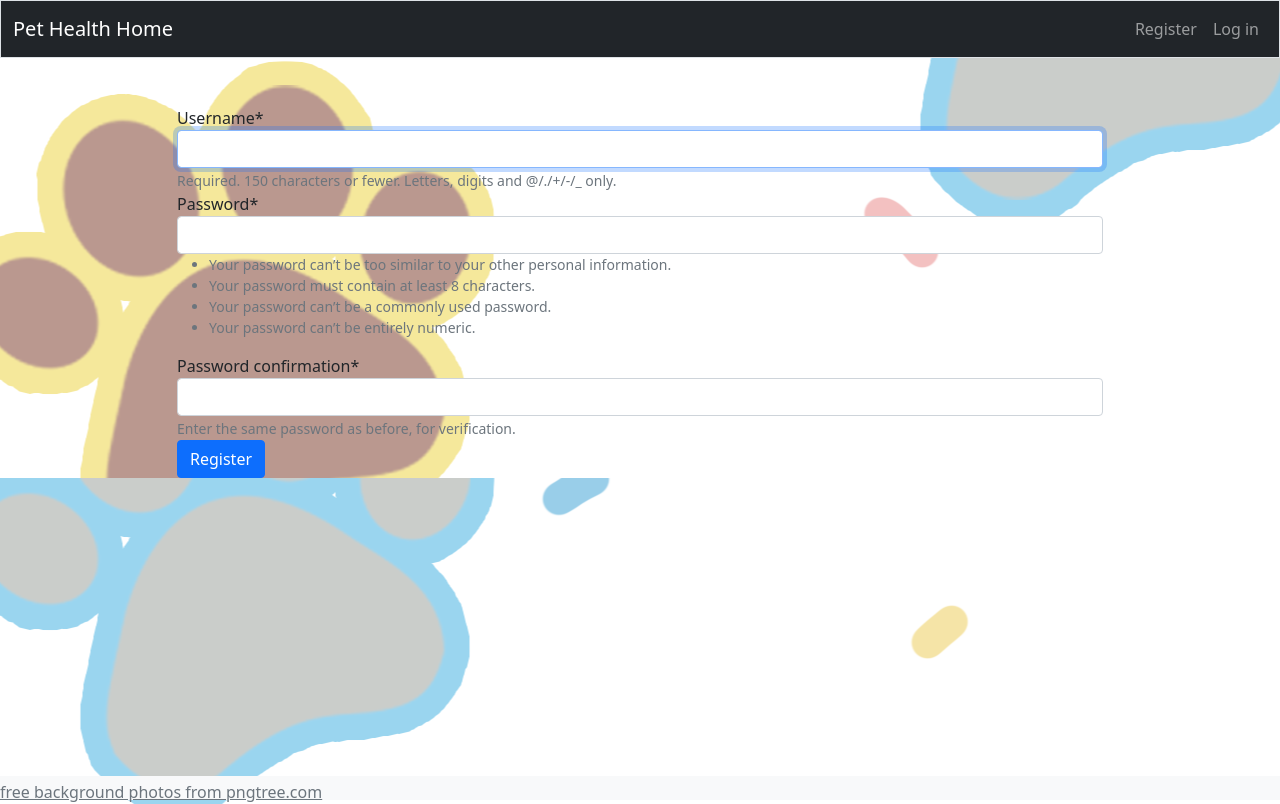
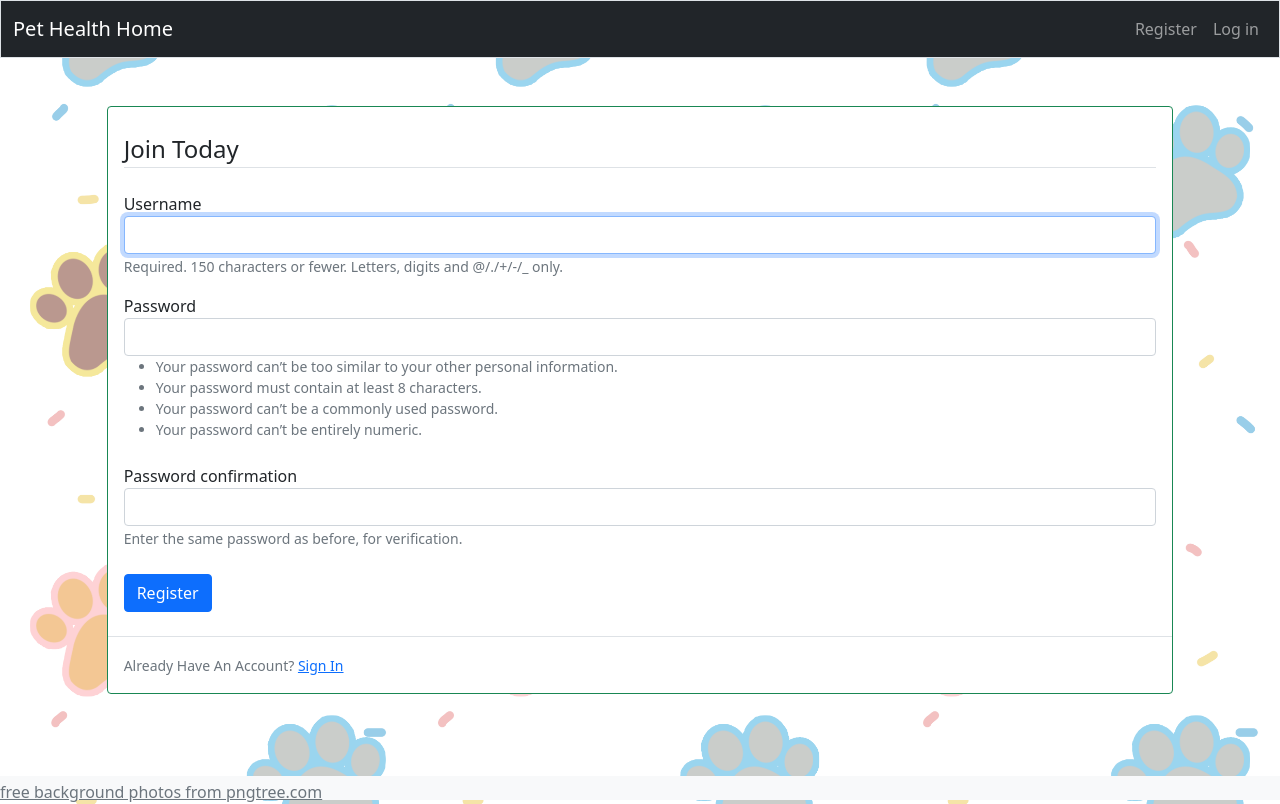
Before and after one commit to amyjprogrammer/pet_health_tracker, a Django app: page /users/register/ in a window 1280 px wide. Run offline with Django 3.2, Linux system fonts and the light colour scheme; some libraries are stand-ins or nearby versions.

Commit message:
New style for logged out and register

```diff
--- a/pet_health_tracker/templates/pet_health_tracker/base.html
+++ b/pet_health_tracker/templates/pet_health_tracker/base.html
@@ -20,23 +20,17 @@
 
 
 
-    <div class="container">
-      <div class="row">
-
+    <div class="page-container">
+      <div class="content-wrap">
         <div class="col-md-10 m-auto">
         {% block content %} {% endblock content %}
         </div>
       </div>
 
+      <footer id="footer" class="footer mt-auto py-1 bg-light">
+          <a class= "text-muted" href='https://pngtree.com/free-backgrounds'>free background photos from pngtree.com</a>
+      </footer>
     </div>
-    <footer id="footer" class="footer mt-auto py-1 bg-light">
-
-
-
-        <a class= "text-muted" href='https://pngtree.com/free-backgrounds'>free background photos from pngtree.com</a>
-
-    </footer>
-
 
 
     <script src="https://cdn.jsdelivr.net/npm/bootstrap@5.0.0-beta1/dist/js/bootstrap.bundle.min.js" integrity="sha384-ygbV9kiqUc6oa4msXn9868pTtWMgiQaeYH7/t7LECLbyPA2x65Kgf80OJFdroafW" crossorigin="anonymous"></script>
--- a/static/css/main.css
+++ b/static/css/main.css
@@ -1,8 +1,7 @@
 body {
   background-image: url(/static/images/cat-dog.png);
-
   background-attachment: fixed;
-  background-position: bottom center;
+  background-size: cover;
 }
 
 #footer {
@@ -11,3 +10,28 @@ body {
   width: 100%;
   height: 1.5rem;
 }
+
+.asteriskField {
+  display: none;
+}
+
+form .alert ul li{
+  list-style: none;
+}
+
+form .alert ul {
+  padding: 0;
+  margin: 0;
+}
+
+#div_id_username {
+  padding-bottom: 1rem;
+}
+
+#div_id_password1 {
+  padding-bottom: .5rem;
+}
+
+#div_id_password2 {
+  padding-bottom: 1.5rem;
+}
--- a/users/templates/registration/register.html
+++ b/users/templates/registration/register.html
@@ -2,14 +2,22 @@
 {% load crispy_forms_tags %}
 
 {% block content %}
+<div class="card border-success">
+  <div class="card-body mb-2 pt-4">
+    <legend class="border-bottom mb-4">Join Today</legend>
+    <form action="{% url 'users:register' %}" method="post">
+      {% csrf_token %}
+      {{ form|crispy }}
 
-  <form action="{% url 'users:register' %}" method="post">
-    {% csrf_token %}
-    {{ form|crispy }}
+      <button class="btn btn-primary" type= "submit" name="submit">Register</button>
+      <input type="hidden" name="next" value="{% url 'pet_health_tracker:pet_names' %}" />
+    </form>
 
-    <button class="btn btn-primary" name="submit" type= "button">Register</button>
-    <input type="hidden" name="next" value="{% url 'pet_health_tracker:home' %}">
-
-  </form>
-
+  </div>
+  <div class="border-top pt-3 mb-3 ps-3">
+    <small class="text-muted">
+        Already Have An Account? <a class="ml-2" href="{% url 'users:login' %}">Sign In</a>
+    </small>
+  </div>
+</div>
 {% endblock content %}
--- a/users/views.py
+++ b/users/views.py
@@ -15,7 +15,7 @@ def register(request):
 
             #now log the user in and direct to the home page
             login(request, new_user)
-            return redirect('pet_health_tracker:home')
+            return redirect('pet_health_tracker:pet_names')
 
     context = {'form': form}
     return render(request, 'registration/register.html', context)
```
Also changed, not shown: pet_health_tracker/templates/pet_health_tracker/home.html (+4 -4 lines), users/templates/registration/logged_out.html (+7 -1 lines), static/images/carousel1_img1.jpg (deleted), static/images/carousel1_img3.jpg (deleted), static/images/carousel1_img4.jpg (deleted), static/images/carousel1_img5.jpg (deleted), static/images/front_page.jpg (deleted), static/images/icon1.png (deleted), static/images/icon2.png (deleted), static/images/page1_img5.jpg (deleted), static/images/page2_img2.jpg (deleted), static/images/slide1.jpg (deleted), static/images/slide2.jpg (deleted).
